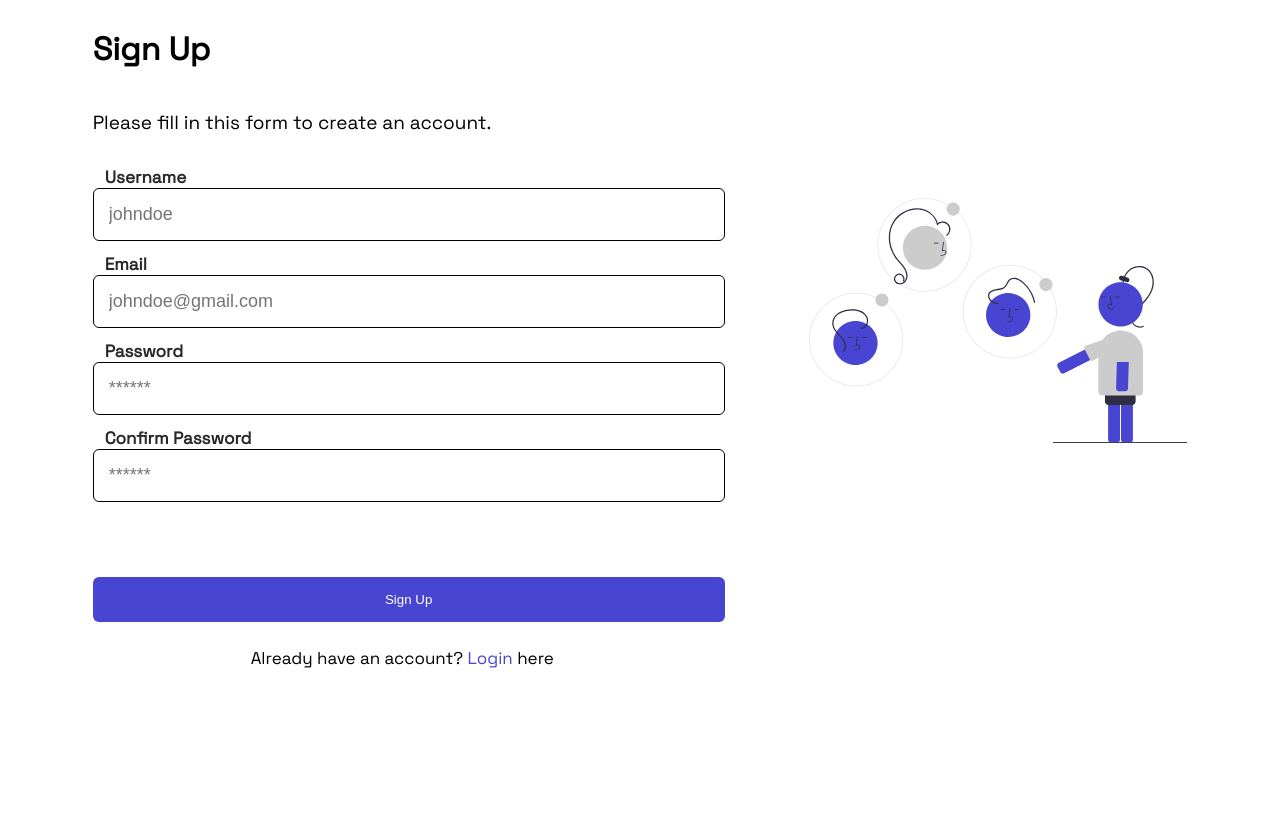
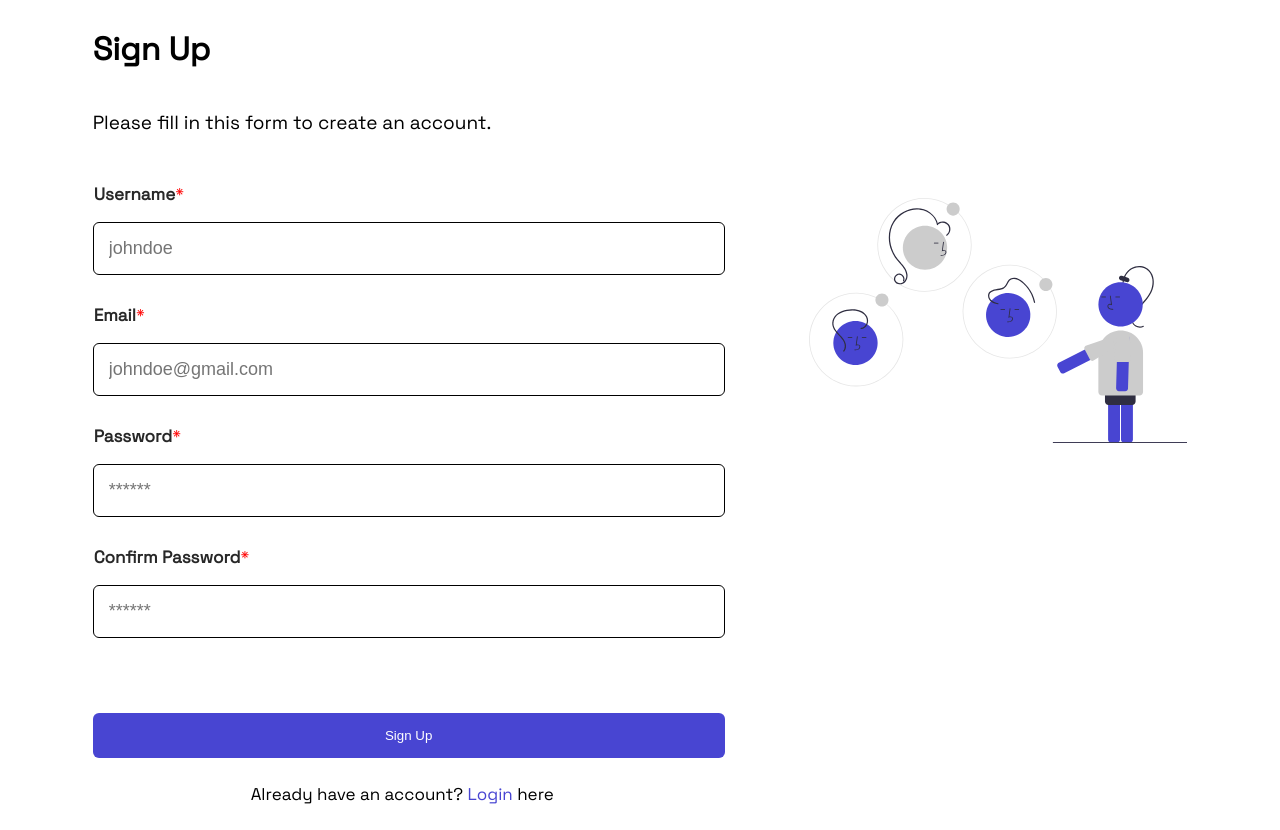
Before and after one commit to seyiadel/elite-social-medium, a Django app: page /signup/ in a window 1280 px wide. Before the commit the page ends 668 px from the top, so only its background shows below. Run offline with Django 4.2, Linux system fonts and the light colour scheme.

Commit message:
*Made few changes in sign up page *implemented the comment buttons for each post

```diff
--- a/static/home.css
+++ b/static/home.css
@@ -341,6 +341,7 @@ body {
 
     .sidenav-li img {
         margin-left: 40%;
+        margin-bottom: 30px;
     }
 
     .sidenav-li p {
--- a/static/signUp.css
+++ b/static/signUp.css
@@ -80,7 +80,17 @@ body {
     text-decoration: none;
     color: #4845D2;
 }
-
+.container .label{
+    padding-top: 12px;
+    font-size: 17px;
+    margin-left: 1px;
+    color: #282828;
+    display: flex;
+    flex-direction: row;
+}
+.important{
+    color: red;
+}
 .inst {
     font-size: 19px;
 }
--- a/templates/sign-up.html
+++ b/templates/sign-up.html
@@ -131,19 +131,31 @@
                             }
                         </style>
                         {% for message in messages %}
-                            <h4>{{message}}</h4>
+                        <h4>{{message}}</h4>
                         {%endfor%}
                     </div>
-                    <label for="name"><b>Username</b></label>
+                    <div class="label">
+                        <p><b>Username</b></p>
+                        <p class="important">*</p>
+                    </div>
                     <input type="text" placeholder="johndoe" name="username">
 
-                    <label for="email"><b>Email</b></label>
+                    <div class="label">
+                        <p><b>Email</b></p>
+                        <p class="important">*</p>
+                    </div>
                     <input type="email" placeholder="johndoe@gmail.com" name="email">
 
-                    <label for="psw"><b>Password</b></label>
+                    <div class="label">
+                        <p><b>Password</b></p>
+                        <p class="important">*</p>
+                    </div>
                     <input type="password" placeholder="******" name="password">
 
-                    <label for="psw-repeat"><b>Confirm Password</b></label>
+                    <div class="label">
+                        <p><b>Confirm Password</b></p>
+                        <p class="important">*</p>
+                    </div>
                     <input class="inpt4" type="password" placeholder="******" name="password2">
 
                     <button class="clearfix" type="submit">Sign Up</button>
```
Also changed, not shown: templates/home.html (+4 -3 lines), db.sqlite3.
